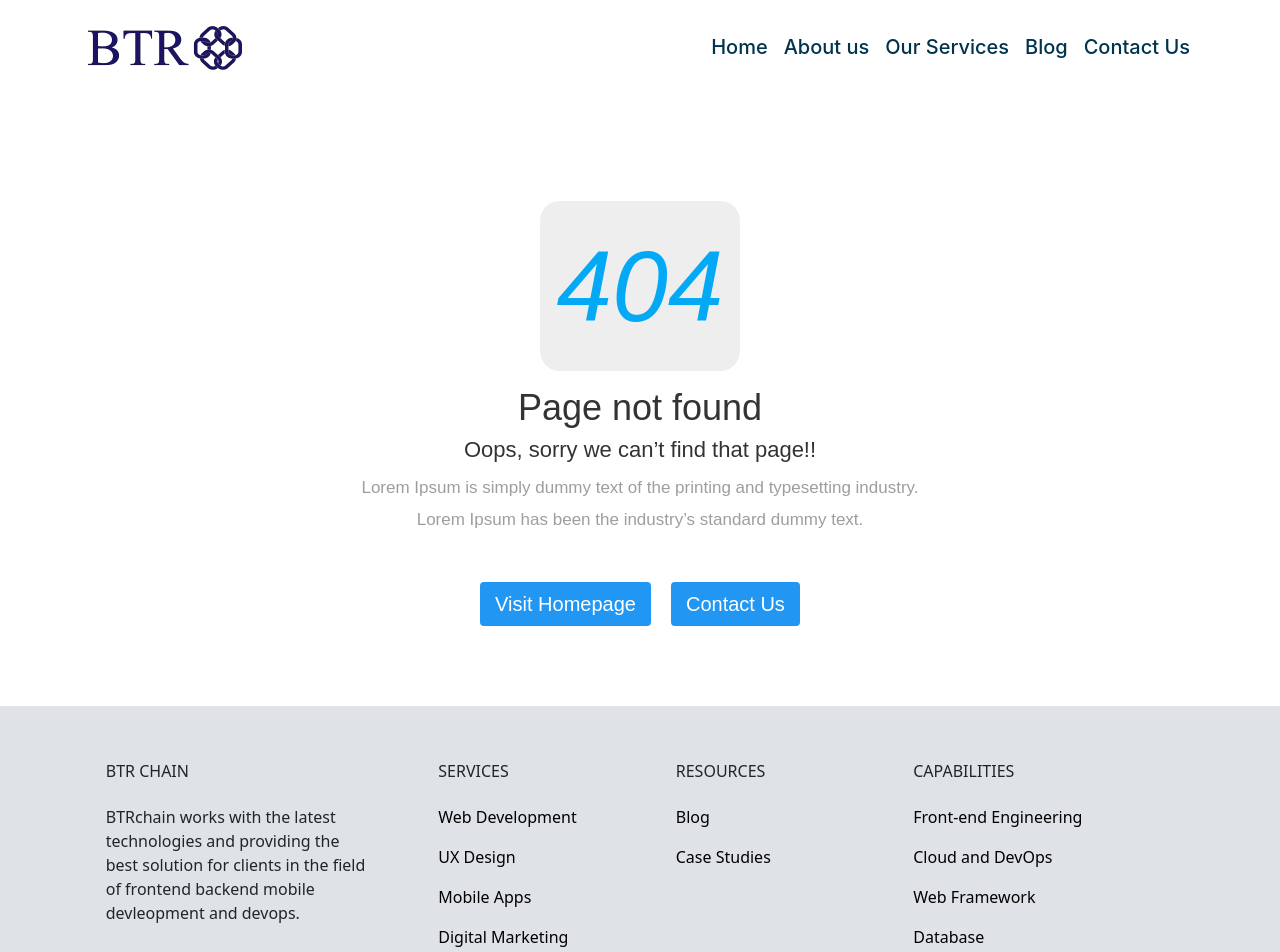
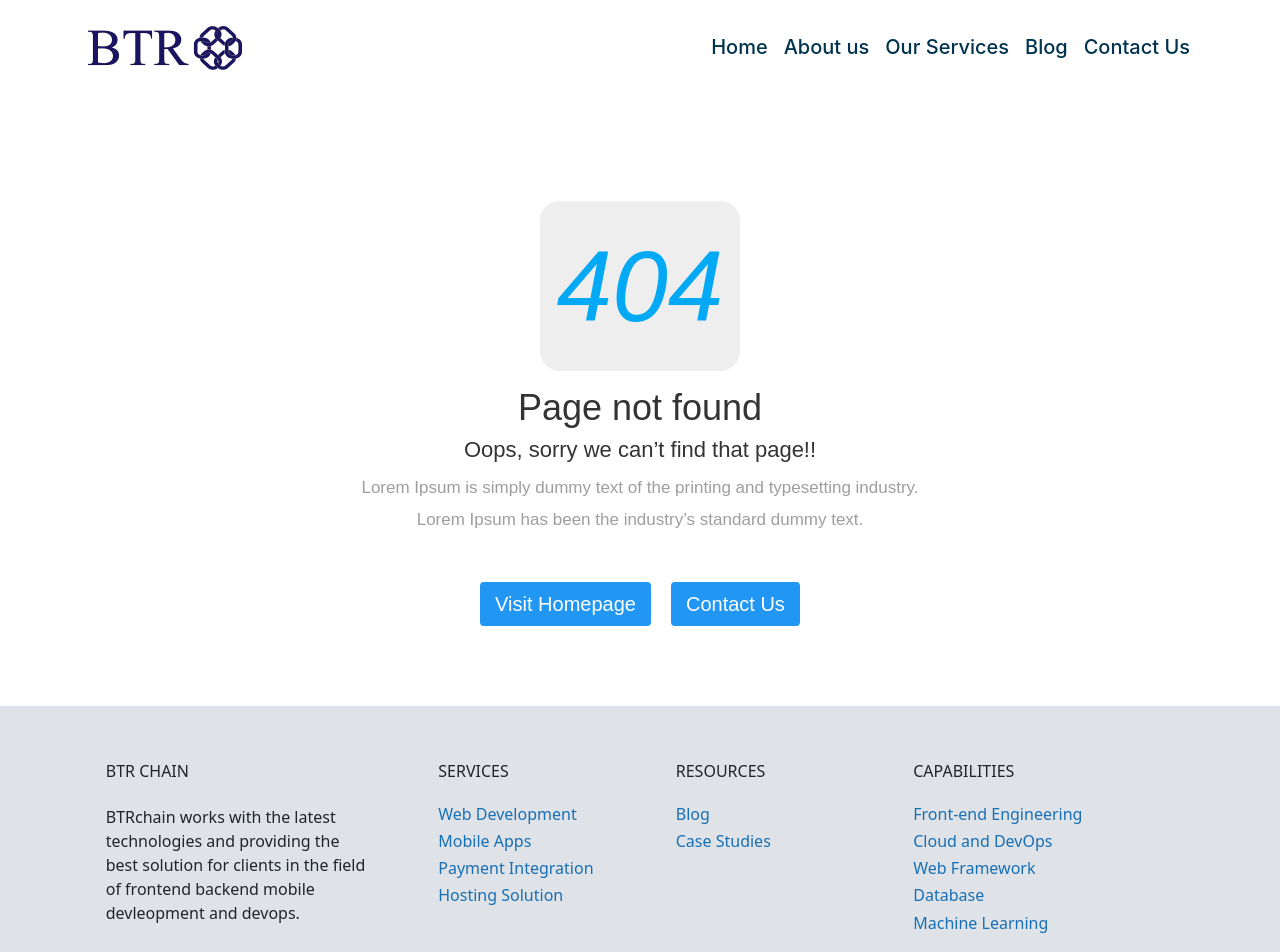
Before and after one commit to btrchain/btrchain, a React (Create React App) app: page /sitemap in a window 1280 px wide. Shown: the top 952 px of the page. Built offline with nearby package versions, Linux system fonts and the light colour scheme; a web font is replaced by a local one.

Commit message:
footer update

```diff
--- a/src/components/body/OurClient.js
+++ b/src/components/body/OurClient.js
@@ -5,16 +5,17 @@ export default function OurClient() {
   return (
     <div>
       <Container>
-        <Row className="pb-5">
+        <Row className='pb-5 justify-content-center'>
           <p className="h2 text-center py-5">Our Clients</p>
           <Col className="col-6 col-sm-4 col-lg-3 col-xl-2">
             <Image src="./images/instibuddy.png" rounded fluid />
           </Col>
+
+          <Col className="col-6 col-sm-4 col-lg-3 col-xl-2">
+            <Image src="./images/nityamukt.png" rounded fluid />
+          </Col>
           <Col className="col-6 col-sm-4 col-lg-3 col-xl-2">
             <Image src="./images/blogocean.png" rounded fluid />
-          </Col>
-          <Col className="col-6 col-sm-4 col-lg-3 col-xl-2">
-            <Image src="./images/nityamukt.png" rounded fluid />
           </Col>
           <Col className="col-6 col-sm-4 col-lg-3 col-xl-2">
             <Image src="./images/kushinagar.png" rounded fluid />
--- a/src/components/body/TalkToUs.js
+++ b/src/components/body/TalkToUs.js
@@ -8,8 +8,7 @@ export default function TalkToUs() {
                 <div className="container">
                     <div className="row justify-content-center">
                         <div className="col-md-8">
-                            <h2>What is Lorem Ipsum and why do we use it?</h2>
-                            <p>Lorem Ipsum is simply dummy text of the printing and typesetting industry.</p>
+                            <p>Thank you for your interest in BTRChain and our services. Please fill out the form below or e-mail us at contact@btrchain.com and we will get back to you promptly regarding your request.</p>
                         </div>
                         <div className="col-md-8">
                             <ul className="nav nav-tabs" role="tablist">
@@ -25,11 +24,11 @@ export default function TalkToUs() {
                                             <div className="form-row row">
                                                 <div className="col-md-6 mb-3">
                                                     <label>Your Name</label>
-                                                    <input type="type" className="form-control" placeholder="Name" value="" required />
+                                                    <input type="text" className="form-control" placeholder="Name"  required />
                                                 </div>
                                                 <div className="col-md-6 mb-3">
                                                     <label>Your Email Id</label>
-                                                    <input type="email" className="form-control" placeholder="Email Id" value="" required />
+                                                    <input type="email" className="form-control" placeholder="Email Id"  required />
                                                 </div>
                                             </div>
                                             <div className="form-row row">
--- a/src/components/navigation/Footer.js
+++ b/src/components/navigation/Footer.js
@@ -1,6 +1,6 @@
 import React from 'react'
 import { Col, Container, Row } from 'react-bootstrap'
-import { AiFillInstagram, AiFillTwitterSquare, AiFillGoogleCircle,AiFillLinkedin } from "react-icons/ai";
+import { AiFillInstagram, AiFillTwitterSquare, AiFillGoogleCircle, AiFillLinkedin } from "react-icons/ai";
 import './Footer.css'
 export default function Footer() {
     return (
@@ -11,7 +11,7 @@ export default function Footer() {
                         <Col md="3" lg="3" xl="3" className="mx-auto mt-3">
                             <h6 className="text-uppercase mb-4 font-weight-bold">BTR Chain</h6>
                             <p className='font-weight-bolder'>
-                            BTRchain works with the latest technologies and providing the best solution for clients in the field of frontend backend mobile devleopment and devops.
+                                BTRchain works with the latest technologies and providing the best solution for clients in the field of frontend backend mobile devleopment and devops.
                             </p>
                         </Col>
                         <hr className="w-100 clearfix d-md-none" />
@@ -19,94 +19,25 @@ export default function Footer() {
                             <h6 className="text-uppercase mb-4 font-weight-bold">
                                 Services
                             </h6>
-                            <p>
-                                <a
-                                    className="ext2 h6 text-left"
-                                    href="/"
-                                >
-                                    Web Development
-                                </a>
-                            </p>
-                            <p>
-                                <a
-                                    className="ext2 h6"
-                                    href="/"
-                                >
-                                    UX Design
-                                </a>
-                            </p>
-                            <p>
-                                <a
-                                    className="ext2 h6"
-                                    href="/"
-                                >
-                                    Mobile Apps
-                                </a>
-                            </p>
-                            <p>
-                                <a
-                                    className="ext2 h6"
-                                    href="/"
-                                >
-                                    Digital Marketing
-                                </a>
-                            </p>
+                            <p className="ext2 h6 text-left" > Web Development </p>
+                            <p className="ext2 h6"> Mobile Apps</p>
+                            <p className="ext2 h6" >Payment Integration</p>
+                            <p className="ext2 h6" >Hosting Solution</p>
                         </Col>
                         <hr className="w-100 clearfix d-md-none" />
                         <Col md="3" lg="2" xl="2" className="mx-auto mt-3">
                             <h6 className="text-uppercase mb-4 font-weight-bold">Resources</h6>
-                            <p>
-                                <a
-                                    className="ext2 h6"
-                                    href="/">
-                                    Blog
-                                </a>
-                            </p>
-                            <p>
-                                <a
-                                    className="ext2 h6"
-                                    href="/">
-                                    Case Studies
-                                </a>
-                            </p>
+                            <p className="ext2 h6"> Blog </p>
+                            <p className="ext2 h6">Case Studies </p>
                         </Col>
                         <hr className="w-100 clearfix d-md-none" />
                         <Col md="4" lg="3" xl="3" className="mx-auto mt-3">
                             <h6 className="text-uppercase mb-4 font-weight-bold">Capabilities</h6>
-                            <p>
-                                <a
-                                    className="ext2 h6"
-                                    href="/">
-                                    Front-end Engineering
-                                </a>
-                            </p>
-                            <p>
-                                <a
-                                    className="ext2 h6"
-                                    href="/">
-                                    Cloud and DevOps
-                                </a>
-                            </p>
-                            <p>
-                                <a
-                                    className="ext2 h6"
-                                    href="http://mail.btrchain.com/"
-                                >
-                                    Web Framework
-                                </a>
-                            </p>
-                            <p>
-                                <a
-                                    className="ext2 h6" href="/" >
-                                    Database
-                                </a>
-                            </p>
-                            <p>
-                                <a
-                                    className="ext2 h6" href="/" >
-                                    Machine Learning
-                                </a>
-                            </p>
+                            <p className="ext2 h6">Front-end Engineering </p>
+                            <p className="ext2 h6">Cloud and DevOps</p>
+                            <p className="ext2 h6"> Web Framework </p>
+                            <p className="ext2 h6"> Database</p>
+                            <p className="ext2 h6">Machine Learning</p>
                         </Col>
                     </Row>
                     <hr />
```
